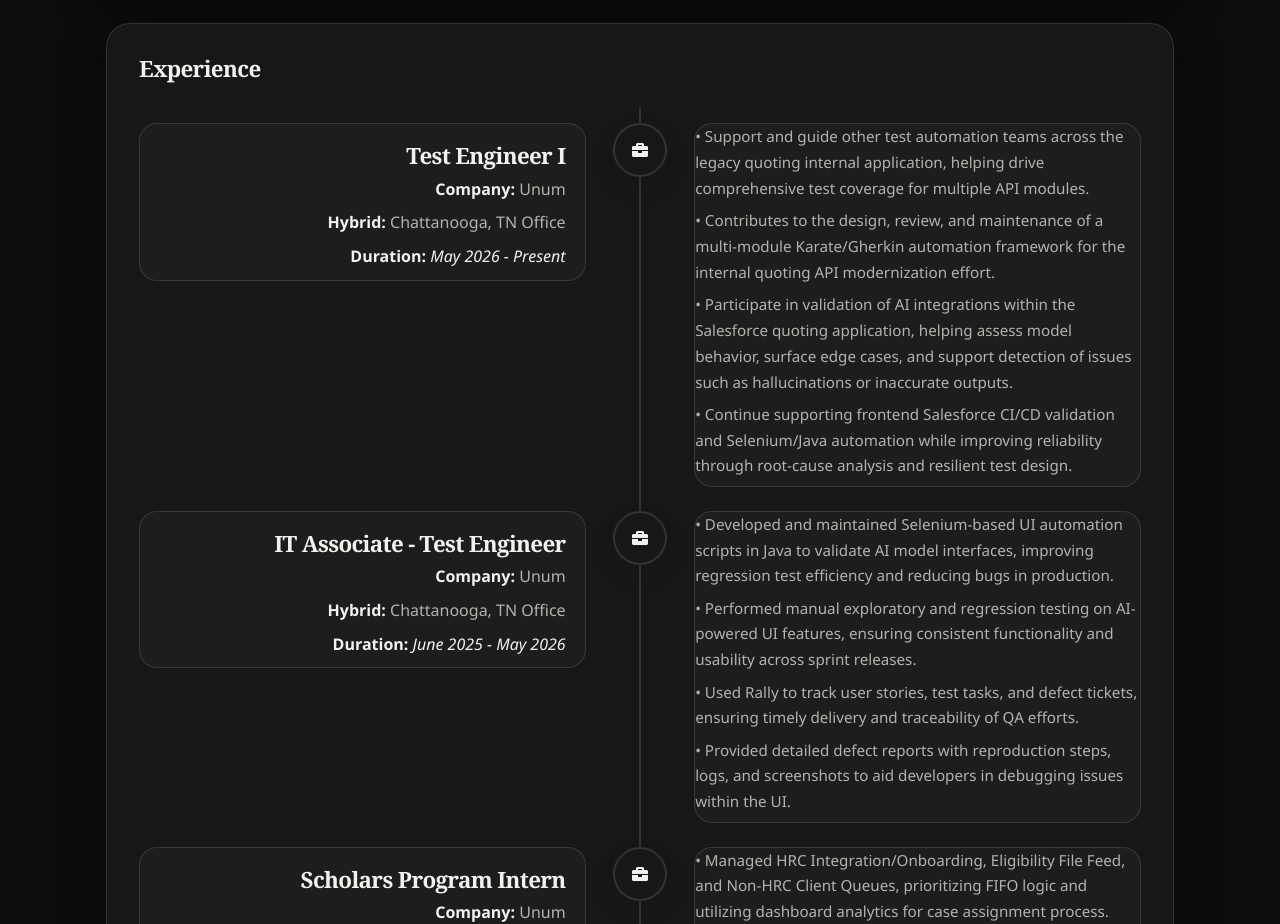
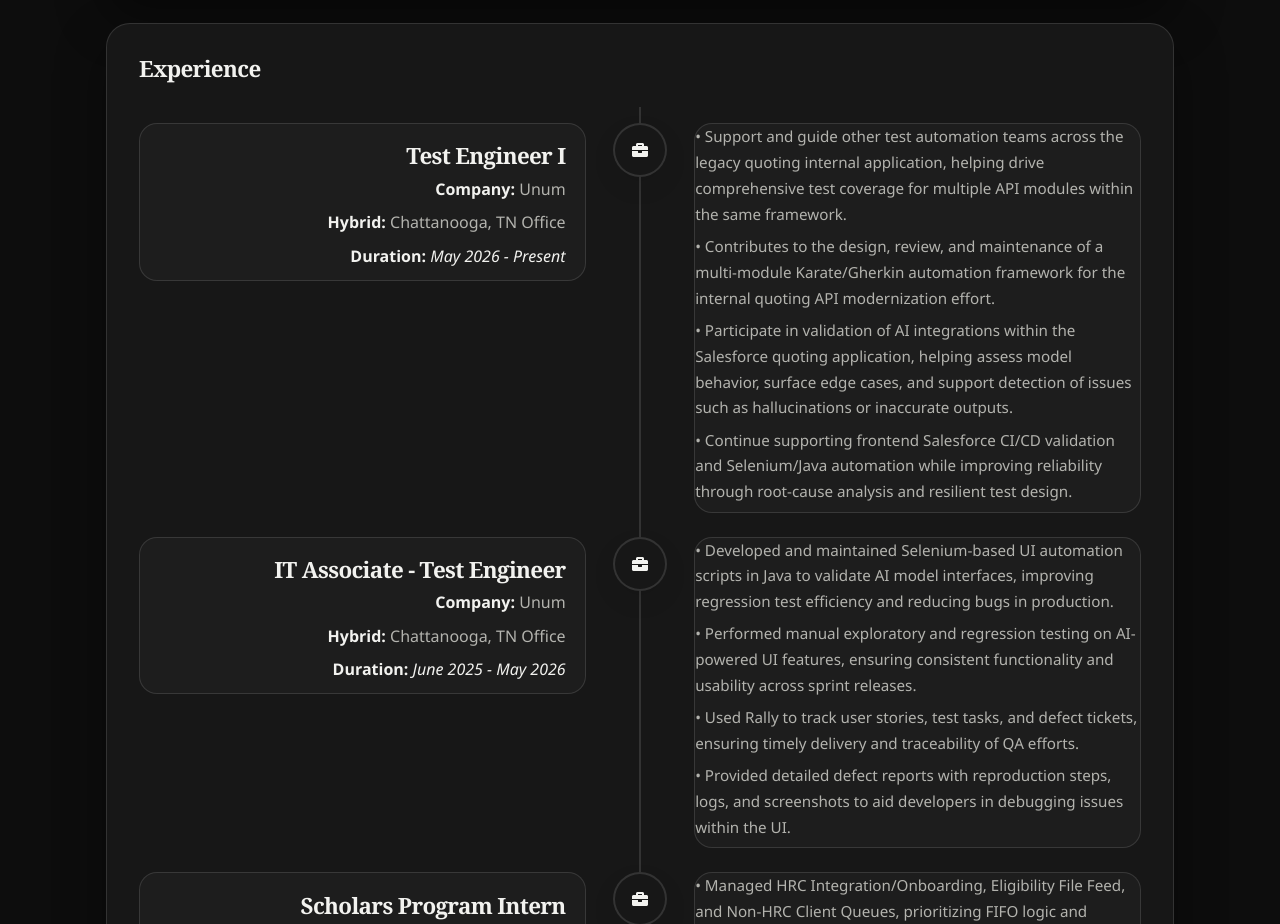
Before and after one commit to summerolmstead/summerolmstead.github.io, a plain HTML site: page index.html in a window 1280 px wide. Shown: the part 888-1812 px from the top of the page. Drawn offline with Linux system fonts and the light colour scheme.

Commit message:
Small wording update

```diff
--- a/index.html
+++ b/index.html
@@ -95,7 +95,7 @@ Hello! :) v4 last updated 11/14/2026 -->
                     </div>
 
                     <div class="timeline-content right">
-                        <p>• Support and guide other test automation teams across the legacy quoting internal application, helping drive comprehensive test coverage for multiple API modules.</p>
+                        <p>• Support and guide other test automation teams across the legacy quoting internal application, helping drive comprehensive test coverage for multiple API modules within the same framework.</p>
                         <p>• Contributes to the design, review, and maintenance of a multi-module Karate/Gherkin automation framework for the internal quoting API modernization effort.</p>
                         <p>• Participate in validation of AI integrations within the Salesforce quoting application, helping assess model behavior, surface edge cases, and support detection of issues such as hallucinations or inaccurate outputs.</p>
                         <p>• Continue supporting frontend Salesforce CI/CD validation and Selenium/Java automation while improving reliability through root-cause analysis and resilient test design.</p>
```
